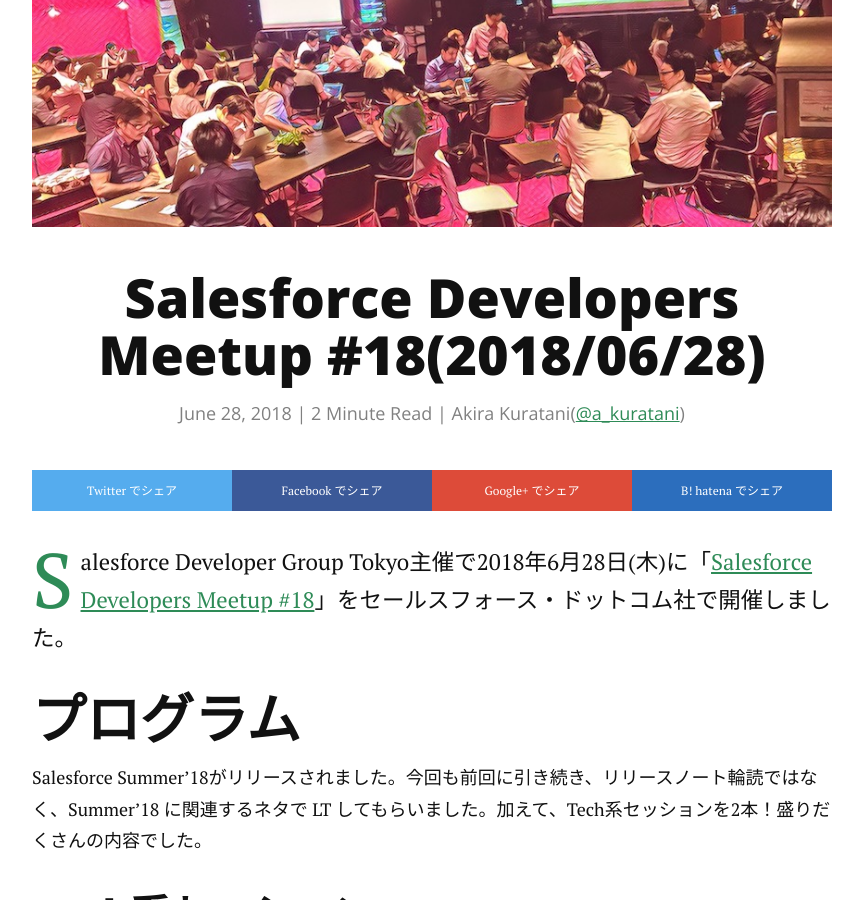
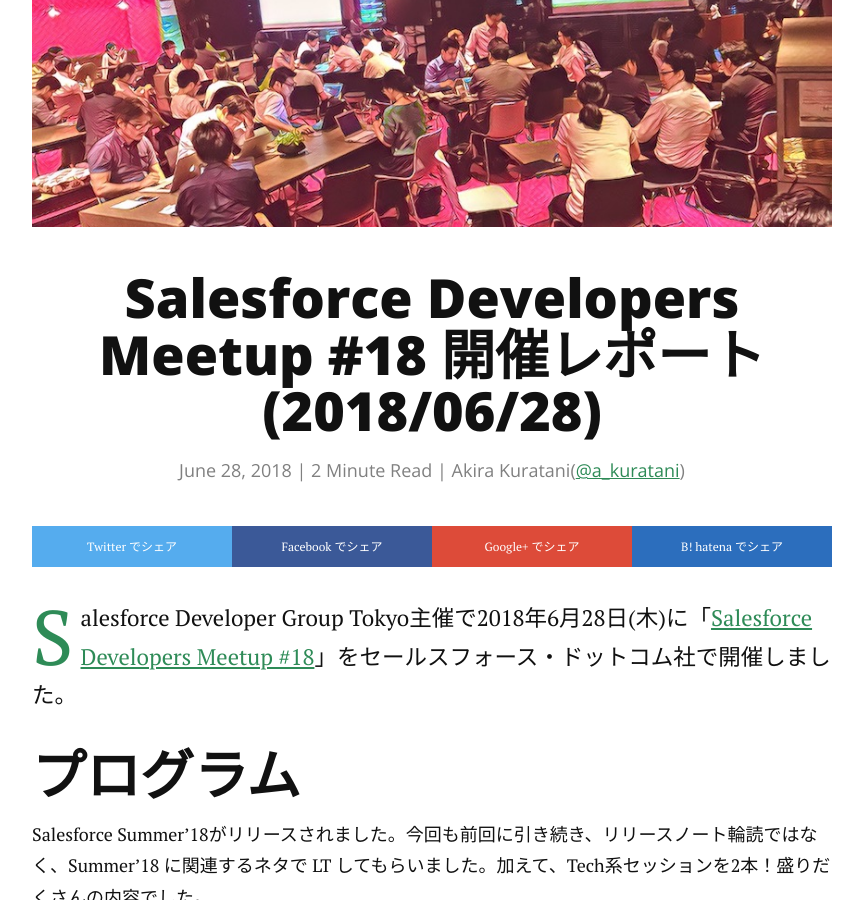
Before and after one commit to sfdgtokyo/sfdgtokyo.github.io, a Jekyll site: the page built from _posts/2018-06-28-salesforce-developers-meetup-18.md, in a window 1280 px wide and 900 px high, scrolled down 432 px. Shown: the whole window, without its empty margins (208-1071 px from the left). Built offline with Jekyll 4.4.1, drawn with Linux system fonts in a browser that asks for light colours; nearby versions of some CDN libraries; comment, search, counter and statistics services are not loaded.

Commit message:
Fixed title

```diff
--- a/_posts/2018-06-28-salesforce-developers-meetup-18.md
+++ b/_posts/2018-06-28-salesforce-developers-meetup-18.md
@@ -1,6 +1,6 @@
 ---
 layout: post
-title:  "Salesforce Developers Meetup #18(2018/06/28)"
+title:  "Salesforce Developers Meetup #18 開催レポート(2018/06/28)"
 date:   2018-06-28
 image: 2018-06-28-meetup.jpg
 author: Akira Kuratani
```
